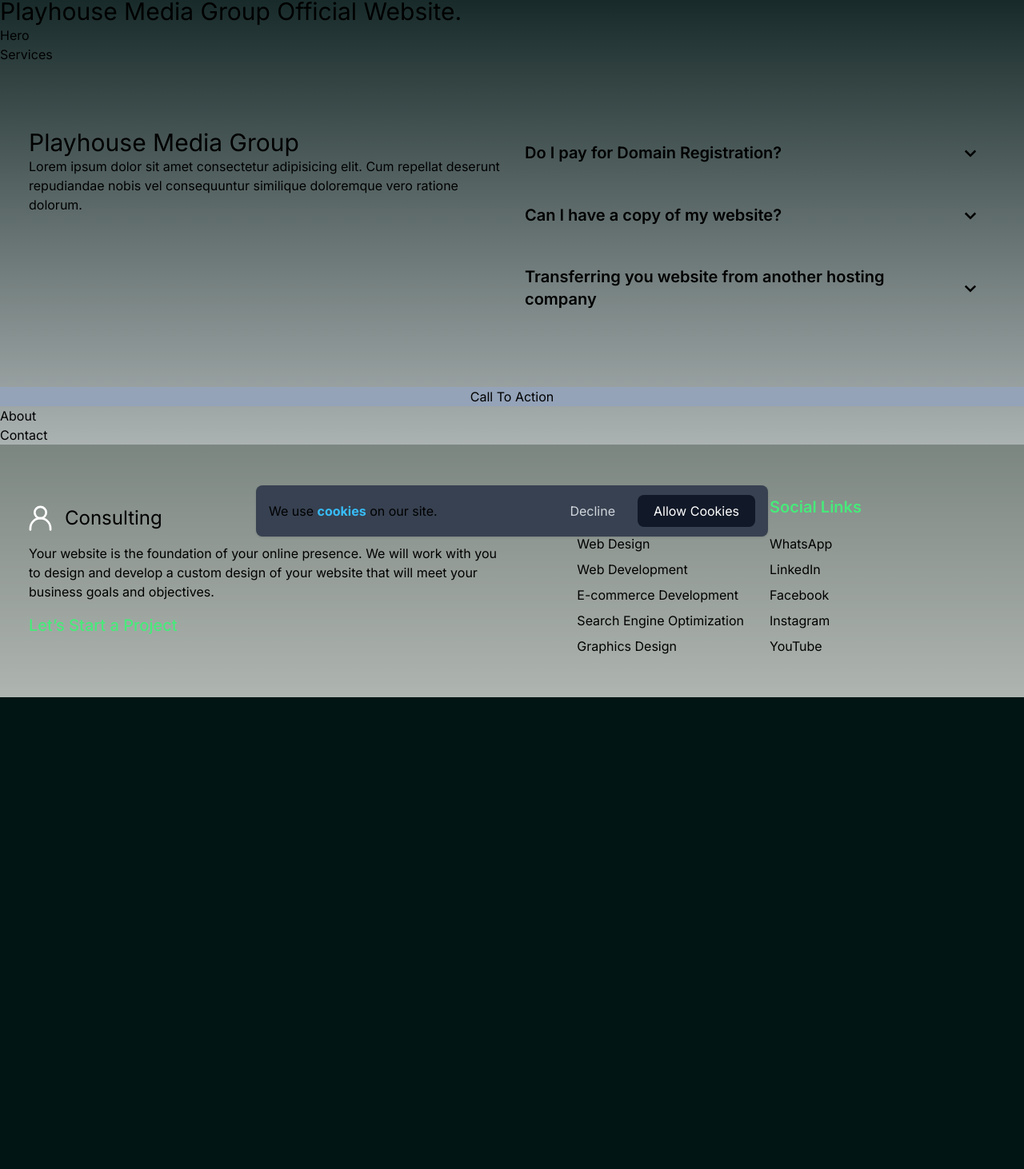
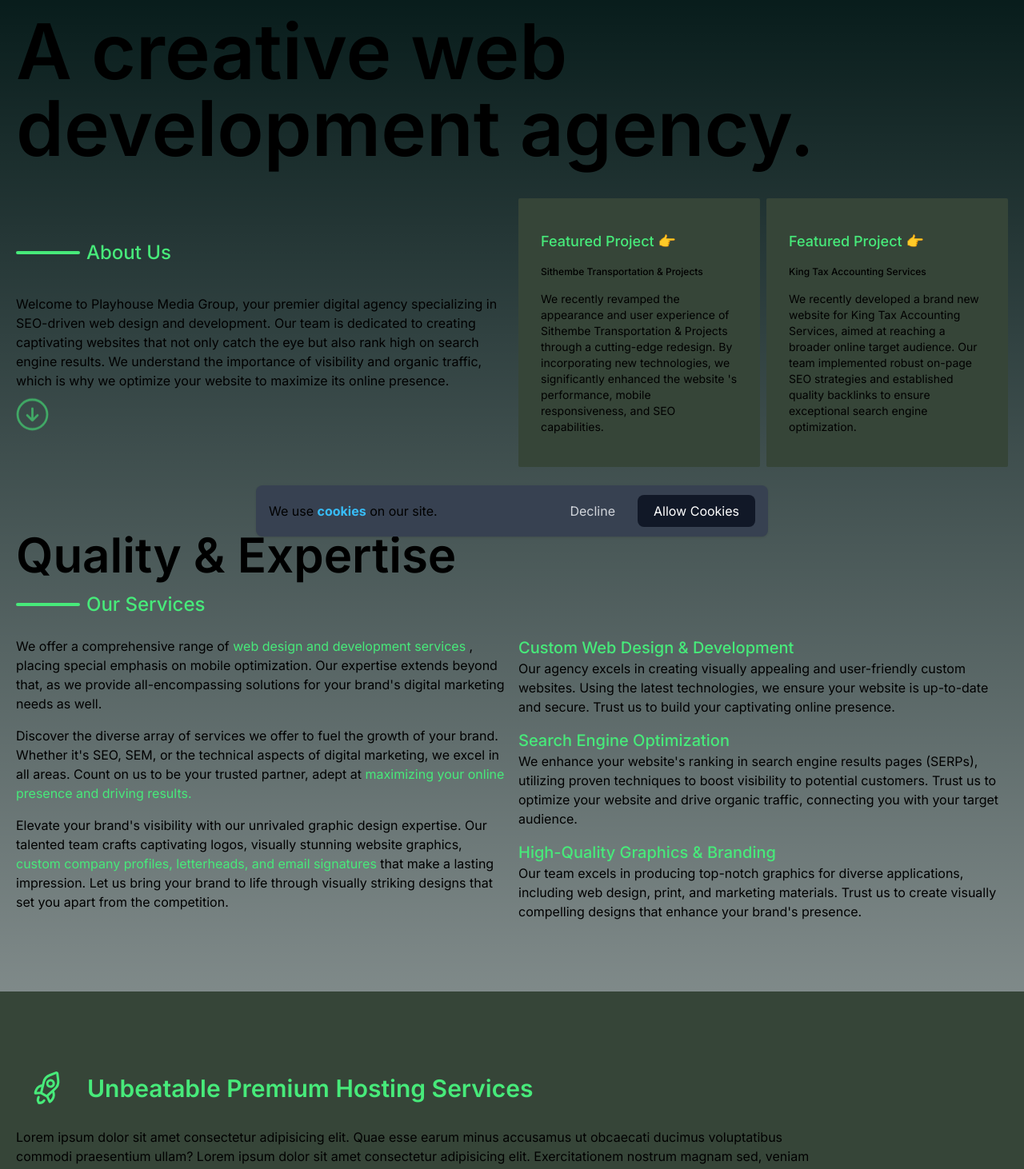
Before and after one commit to jchademwiri/playhouse-media-official-website, a Next.js app: page / in a window 1280 px wide. Shown: the part 89-1551 px from the top of the page at 80% size. Before the commit the page ends 961 px from the top, so only its background shows below. Built offline with nearby package versions, Linux system fonts and the light colour scheme.

Commit message:
Moto Section

```diff
--- a/package.json
+++ b/package.json
@@ -24,6 +24,7 @@
     "react": "18.2.0",
     "react-dom": "18.2.0",
     "react-icons": "^4.8.0",
+    "react-scroll": "^1.8.9",
     "react-uuid": "^2.0.0",
     "tailwindcss": "3.3.2",
     "typescript": "5.0.4"
--- a/src/app/globals.css
+++ b/src/app/globals.css
@@ -1,6 +1,10 @@
 @tailwind base;
 @tailwind components;
 @tailwind utilities;
+
+html {
+  scroll-behavior: smooth;
+}
 
 :root {
   --foreground-rgb: 0, 0, 0;
--- a/src/app/page.tsx
+++ b/src/app/page.tsx
@@ -1,12 +1,13 @@
 import { CallToAction } from '@/components/CallToAction';
+import Moto from '@/components/Moto';
 import { About, Contact, Hero, Hosting, Services } from '@/components/sections';
 
 export default function Home() {
   return (
     <main className=''>
-      <h1 className='text-3xl'>Playhouse Media Group Official Website.</h1>
       <Hero />
       <Services />
+      <Moto />
       <Hosting />
       <CallToAction />
       <About />
--- /dev/null
+++ b/src/components/Card.tsx
@@ -0,0 +1,23 @@
+interface Card {
+  subTitle?: string;
+  title: string;
+  description: string;
+}
+
+const Card = ({ subTitle, title, description }: Card) => {
+  return (
+    <div className='px-7 py-8 bg-armyGreen rounded-sm '>
+      <header>
+        {subTitle && (
+          <h3 className='font-medium text-lg text-accent py-2'>
+            {subTitle} 👉{' '}
+          </h3>
+        )}
+
+        <h4 className='text-xs py-2 font-medium'>{title}</h4>
+      </header>
+      <p className='text-sm py-2'>{description}</p>
+    </div>
+  );
+};
+export default Card;
--- /dev/null
+++ b/src/components/Moto.tsx
@@ -0,0 +1,25 @@
+import { rocket } from '@/data/images';
+import Image from 'next/image';
+
+const Moto = () => {
+  return (
+    <section className='bg-armyGreen '>
+      <div className='py-20 max-w-[1240px] w-full mx-auto px-4 md:px-0  '>
+        <header className='flex py-4 gap-2 items-center '>
+          <Image src={rocket} alt='flying rocket' className='h-[50px]' />
+          <h2 className='text-accent font-medium  md:font-semibold text-xl md:text-3xl'>
+            Unbeatable Premium Hosting Services
+          </h2>
+        </header>
+        <p className='md:w-4/5 py-2'>
+          Lorem ipsum dolor sit amet consectetur adipisicing elit. Quae esse
+          earum minus accusamus ut obcaecati ducimus voluptatibus commodi
+          praesentium ullam? Lorem ipsum dolor sit amet consectetur adipisicing
+          elit. Exercitationem nostrum magnam sed, veniam rem perferendis in
+          molestias optio quasi amet ipsum libero odio.
+        </p>
+      </div>
+    </section>
+  );
+};
+export default Moto;
--- /dev/null
+++ b/src/components/SectionTitle.tsx
@@ -0,0 +1,9 @@
+const SectionTitle = ({ title }: { title: string }) => {
+  return (
+    <div className='flex gap-2 items-center py-4'>
+      <span className='h-1 rounded-full w-20  bg-accent'></span>
+      <h2 className='text-2xl text-accent font-medium'>{title}</h2>
+    </div>
+  );
+};
+export default SectionTitle;
--- a/src/components/sections/About.tsx
+++ b/src/components/sections/About.tsx
@@ -1,4 +1,8 @@
 const About = () => {
-  return <div>About</div>;
+  return (
+    <section className='my-20 max-w-[1240px] w-full mx-auto px-4 md:px-0'>
+      About
+    </section>
+  );
 };
 export default About;
--- a/src/components/sections/Contact.tsx
+++ b/src/components/sections/Contact.tsx
@@ -1,4 +1,8 @@
 const Contact = () => {
-  return <div>Contact</div>;
+  return (
+    <section className='my-20 max-w-[1240px] w-full mx-auto px-4 md:px-0'>
+      Contact
+    </section>
+  );
 };
 export default Contact;
--- a/src/components/sections/Hero.tsx
+++ b/src/components/sections/Hero.tsx
@@ -1,6 +1,57 @@
+import { downArrow } from '@/data/images';
+import Image from 'next/image';
+import SectionTitle from '../SectionTitle';
+import Card from '../Card';
+import Link from 'next/link';
+
 const Hero = () => {
   return (
-    <div>Hero</div>
-  )
-}
-export default Hero
+    <section
+      id='home'
+      className='max-w-[1240px] w-full my-5 mx-auto px-4 md:px-0'
+    >
+      <h1 className='md:text-8xl font-semibold text-4xl '>
+        A creative web development agency.
+      </h1>
+      <div className='grid md:grid-cols-2 gap-4 my-10 md:place-items-center'>
+        <div>
+          <SectionTitle title='About Us' />
+          <p className='py-5'>
+            Welcome to Playhouse Media Group, your premier digital agency
+            specializing in SEO-driven web design and development. Our team is
+            dedicated to creating captivating websites that not only catch the
+            eye but also rank high on search engine results. We understand the
+            importance of visibility and organic traffic, which is why we
+            optimize your website to maximize its online presence.
+          </p>
+          <Link href='#services'>
+            <Image
+              src={downArrow}
+              alt='down arrow'
+              className='opacity-60 animate-bounce hover:opacity-100'
+            />
+          </Link>
+        </div>
+        <div className='grid gap-2 lg:grid-cols-2'>
+          <Card
+            subTitle='Featured Project'
+            title='Sithembe Transportation & Projects'
+            description="
+            We recently revamped the appearance and user experience of Sithembe
+        Transportation & Projects through a cutting-edge redesign. By incorporating new technologies, we significantly enhanced the website 's performance, mobile responsiveness, and SEO capabilities.
+            "
+          />
+
+          <Card
+            subTitle='Featured Project'
+            title='King Tax Accounting Services'
+            description='
+            We recently developed a brand new website for King Tax Accounting Services, aimed at reaching a broader online target audience. Our team implemented robust on-page SEO strategies and established quality backlinks to ensure exceptional search engine optimization.
+            '
+          />
+        </div>
+      </div>
+    </section>
+  );
+};
+export default Hero;
--- a/src/components/sections/Hosting.tsx
+++ b/src/components/sections/Hosting.tsx
@@ -4,7 +4,7 @@ import uuid from 'react-uuid';
 
 const Hosting = () => {
   return (
-    <section className='max-w-[1240px] w-full mx-auto px-4'>
+    <section className='max-w-[1240px] w-full mx-auto px-4 md:px-0'>
       <div className='grid md:grid-cols-2 py-10 my-10'>
         <div>
           <h2 className='text-3xl'>Playhouse Media Group</h2>
@@ -17,7 +17,7 @@ const Hosting = () => {
             // destruct
             const { question, answer } = item;
             return (
-              <div className='bg-darkcolor p-4 rounded-md' key={uuid()}>
+              <div className='bg-darkcolor my-4 rounded-md' key={uuid()}>
                 {/* passing two props to this component */}
                 <Faqs question={question} answer={answer}></Faqs>
               </div>
--- a/src/components/sections/Services.tsx
+++ b/src/components/sections/Services.tsx
@@ -1,4 +1,95 @@
+import SectionTitle from '../SectionTitle';
+
 const Services = () => {
-  return <div>Services</div>;
+  return (
+    <section
+      id='services'
+      className='my-20 max-w-[1240px] w-full mx-auto px-4 md:px-0'
+    >
+      <h2 className='md:text-6xl text-4xl font-semibold'>
+        Quality & Expertise
+      </h2>
+      <SectionTitle title='Our Services' />
+      <div className='grid gap-4 md:grid-cols-2'>
+        <div className=''>
+          <p className='py-2'>
+            We offer a comprehensive range of{' '}
+            <span className='text-accent'>
+              web design and development services
+            </span>{' '}
+            , placing special emphasis on mobile optimization. Our expertise
+            extends beyond that, as we provide all-encompassing solutions for
+            your brand's digital marketing needs as well.
+          </p>
+          <p className='py-2'>
+            Discover the diverse array of services we offer to fuel the growth
+            of your brand. Whether it's SEO, SEM, or the technical aspects of
+            digital marketing, we excel in all areas. Count on us to be your
+            trusted partner, adept at{' '}
+            <span className='text-accent'>
+              maximizing your online presence and driving results.
+            </span>
+          </p>
+          <p className='py-2'>
+            Elevate your brand's visibility with our unrivaled graphic design
+            expertise. Our talented team crafts captivating logos, visually
+            stunning website graphics,{' '}
+            <span className='text-accent'>
+              custom company profiles, letterheads, and email signatures{' '}
+            </span>{' '}
+            that make a lasting impression. Let us bring your brand to life
+            through visually striking designs that set you apart from the
+            competition.
+          </p>
+        </div>
+        <div>
+          <article className='py-2'>
+            <header className='text-accent font-medium text-xl'>
+              Custom Web Design & Development
+            </header>
+            <p>
+              Our agency excels in creating visually appealing and user-friendly
+              custom websites. Using the latest technologies, we ensure your
+              website is up-to-date and secure. Trust us to build your
+              captivating online presence.
+            </p>
+          </article>
+          {/* <article className='py-2'>
+            <header className='text-accent font-medium text-xl'>
+              E-Commerce Solutions
+            </header>
+            <p>
+              We enhance your website's ranking in search engine results pages
+              (SERPs), utilizing proven techniques to boost visibility to
+              potential customers. Trust us to optimize your website and drive
+              organic traffic, connecting you with your target audience.
+            </p>
+          </article> */}
+          <article className='py-2'>
+            <header className='text-accent font-medium text-xl'>
+              Search Engine Optimization
+            </header>
+            <p>
+              We enhance your website's ranking in search engine results pages
+              (SERPs), utilizing proven techniques to boost visibility to
+              potential customers. Trust us to optimize your website and drive
+              organic traffic, connecting you with your target audience.
+            </p>
+          </article>
+          <article className='py-2'>
+            <header className='text-accent font-medium text-xl'>
+              High-Quality Graphics & Branding
+            </header>
+            <p>
+              Our team excels in producing top-notch graphics for diverse
+              applications, including web design, print, and marketing
+              materials. Trust us to create visually compelling designs that
+              enhance your brand's presence.
+            </p>
+          </article>
+        </div>
+      </div>
+    </section>
+  );
 };
 export default Services;
--- a/src/data/images.ts
+++ b/src/data/images.ts
@@ -1,5 +1,7 @@
 import logo from '/public/icons/logo.svg';
 import menu from '/public/icons/menu.svg';
 import user from '/public/icons/user.svg';
+import downArrow from '/public/icons/down-arrow.svg';
+import rocket from '/public/icons/rocket.svg';
 
-export { logo, menu, user };
+export { logo, menu, user, downArrow, rocket };
```
Also changed, not shown: 2 other files (tests, documents, lock files or other folders).
